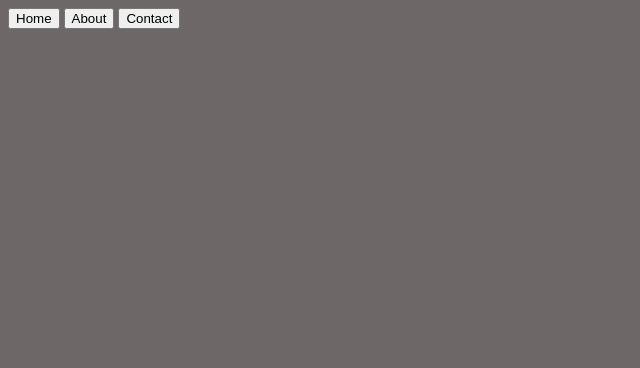
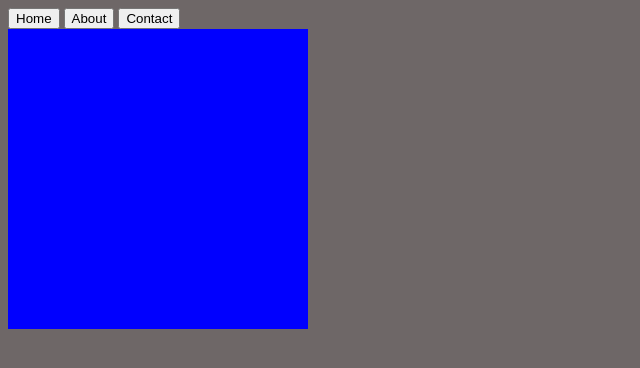
Before and after one commit to cdanni91/18-restaurant, a website built with webpack: page src/template.html in a window 1280 px wide. Shown: the whole page, without its empty margins (0-640 px from the left). Built offline with nearby package versions, Linux system fonts and the light colour scheme.

Commit message:
Add home module

```diff
--- a/src/home.js
+++ b/src/home.js
@@ -0,0 +1,58 @@
+function CreateHomeModule() {
+
+
+    function logContent(content) {
+
+        console.log(content);
+    }
+
+    function getElement(querySelector) {
+
+        const element = document.querySelector(querySelector);
+
+        return element;
+
+    }
+
+    function createDivElement(elementName) {
+
+        const newElement = document.createElement("div");
+        newElement.classList.add(elementName);
+
+        return newElement;
+    }
+
+    function appendChildToElement(element,child) {
+        element.appendChild(child);
+    }
+
+
+    function executeHome() {
+
+        const homeFactory = CreateHomeModule();
+        const contentElement = homeFactory.getElement(".content");
+        homeFactory.logContent(contentElement);
+        const homeElement = homeFactory.createDivElement("home");
+        homeFactory.appendChildToElement(contentElement,homeElement);
+
+
+        // home elements
+        const firstElement = homeFactory.createDivElement("first");
+        const secondElement = homeFactory.createDivElement("second");
+        const thirdElement = homeFactory.createDivElement("third");
+        homeFactory.appendChildToElement(homeElement,firstElement);
+        homeFactory.appendChildToElement(homeElement,secondElement);
+        homeFactory.appendChildToElement(homeElement,thirdElement);
+
+    }
+
+
+
+    return {logContent,
+            createDivElement,
+            getElement,
+            appendChildToElement,
+            executeHome}
+}
+
+export {CreateHomeModule}
--- a/src/index.js
+++ b/src/index.js
@@ -1,40 +1,10 @@
 //import { create } from "domain"; // it breaks the serve no se pq aparecio
 import "./styles.css";
 
-function CreateHomeModule() {
-
-    const contentElement = document.querySelector(".content");
-
-
-    function logContent (content) {
-
-        console.log(content);
-    }
-
-    function createHomeElement() {
-
-        const homeElement = document.createElement("div");
-        homeElement.classList.add("home");
-
-        return homeElement
-    }
-
-    function appendElementToContent(child) {
-
-        contentElement.appendChild(child);
-    }
+import {CreateHomeModule} from "./home"
 
 
 
 
-
-    return {logContent,
-            createHomeElement,
-            appendElementToContent}
-}
-
-
-const home = CreateHomeModule();
-const homeElement = home.createHomeElement();
-home.logContent(homeElement);
-home.appendElementToContent(homeElement);
+const homeFactory = CreateHomeModule();
+homeFactory.executeHome();
--- a/src/styles.css
+++ b/src/styles.css
@@ -1,9 +1,14 @@
 body {
     background-color: rgb(110, 103, 103);
+
+    display: grid;
+
 }
 
 .home {
     background-color: blue;
+    width: 300px;
+    height: 300px;
 
     display: grid;
     grid-template-rows: 1fr 2fr 1fr;
```
